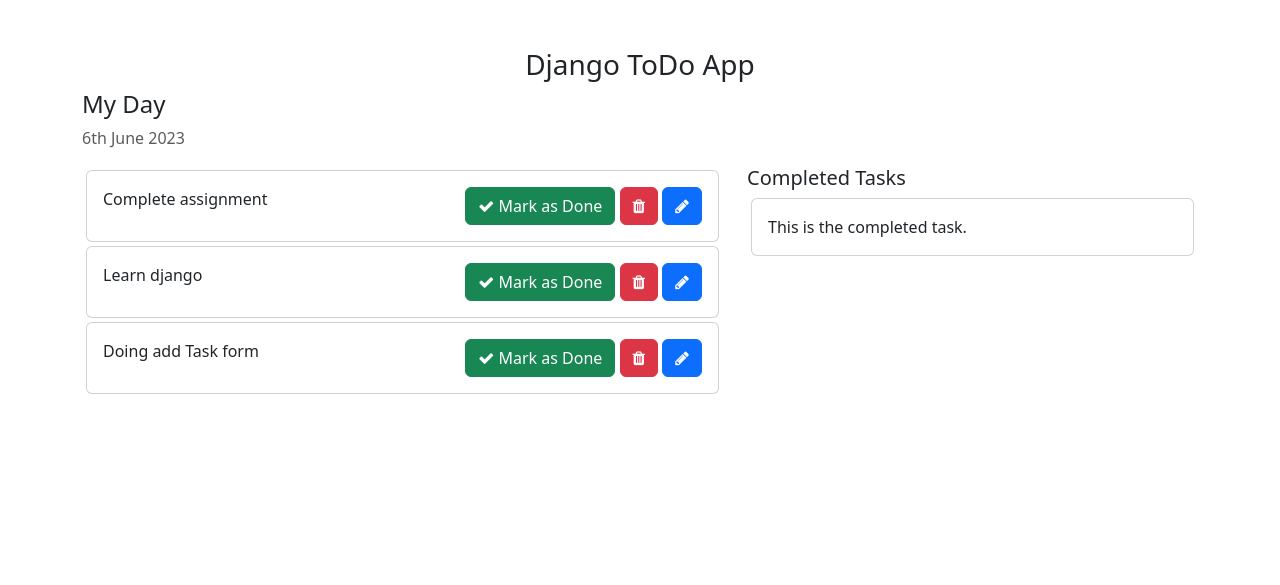
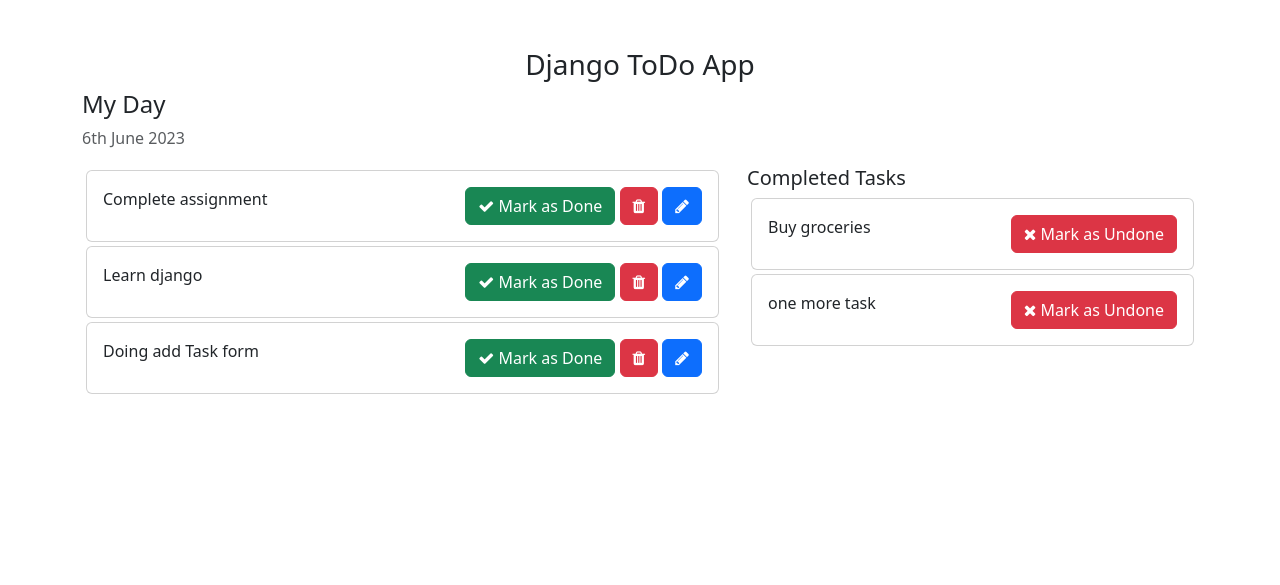
Before and after one commit to mnarsely/todo, a Django app: page / in a window 1280 px wide. Shown: the top 585 px of the page. Run offline with Django 3.2, Linux system fonts and the light colour scheme; data comes from the database, SQL or seed files in the repository; both versions use the stored data as it was after the commit.

Commit message:
add mark done or undone functionality

```diff
--- a/templates/home.html
+++ b/templates/home.html
@@ -43,7 +43,9 @@
             <div class="card-body">
               {{ task.task }}
               <span style="position: relative; float: right">
-                <a class="btn btn-success"
+                <a
+                  href="{% url 'mark_as_done' task.pk %}"
+                  class="btn btn-success"
                   ><i class="fa fa-check"></i> Mark as Done</a
                 >
                 <a class="btn btn-danger"><i class="fa fa-trash"></i></a>
@@ -56,9 +58,20 @@
         <div class="col-md-5 col-lg-5">
           <h5>Completed Tasks</h5>
           <!-- List of all the tasks that have completed -->
+          {% for task in completed_tasks %}
           <div class="card m-1">
-            <div class="card-body">This is the completed task.</div>
+            <div class="card-body">
+              {{ task.task }}
+              <span style="position: relative; float: right">
+                <a
+                  href="{% url 'mark_as_undone' task.pk %}"
+                  class="btn btn-danger"
+                  ><i class="fa fa-remove"></i> Mark as Undone</a
+                ></span
+              >
+            </div>
           </div>
+          {% endfor %}
         </div>
       </div>
       <div class="row">
--- a/todo/urls.py
+++ b/todo/urls.py
@@ -4,4 +4,6 @@ from . import views
 
 urlpatterns = [
     path('addTask/', views.addTask, name='addTask'),
+    path('mark_as_done/<int:pk>/', views.mark_as_done, name='mark_as_done'),
+    path('mark_as_undone/<int:pk>/', views.mark_as_undone, name='mark_as_undone')
 ]
--- a/todo_main/views.py
+++ b/todo_main/views.py
@@ -5,7 +5,9 @@ from todo.models import Task
 
 def home(request):
     tasks = Task.objects.filter(is_completed=False).order_by('updated_at')
+    completed_tasks = Task.objects.filter(is_completed=True).order_by('updated_at')
     context = {
-        'tasks': tasks
+        'tasks': tasks,
+        'completed_tasks': completed_tasks
     }
     return render(request, 'home.html', context)
```
Also changed, not shown: todo/views.py (+15 -1 lines), db.sqlite3.
